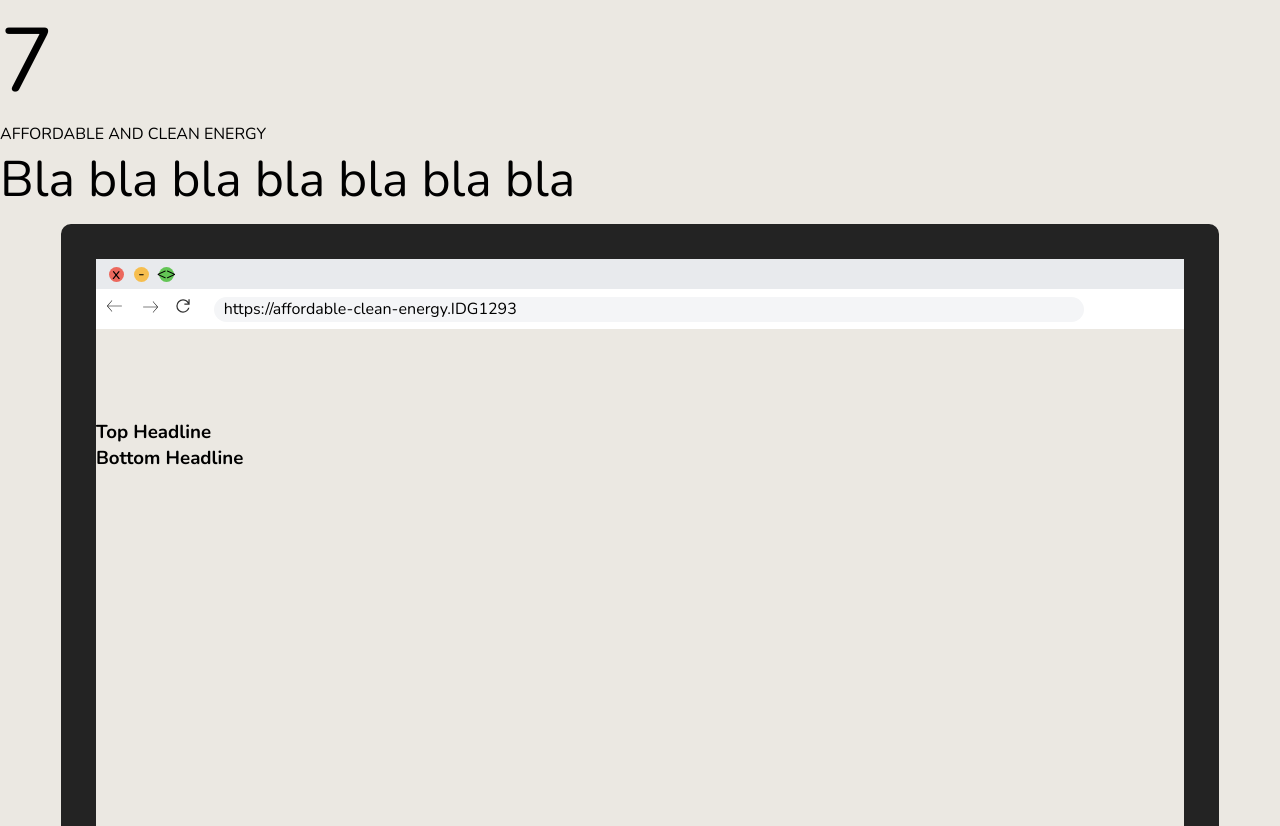
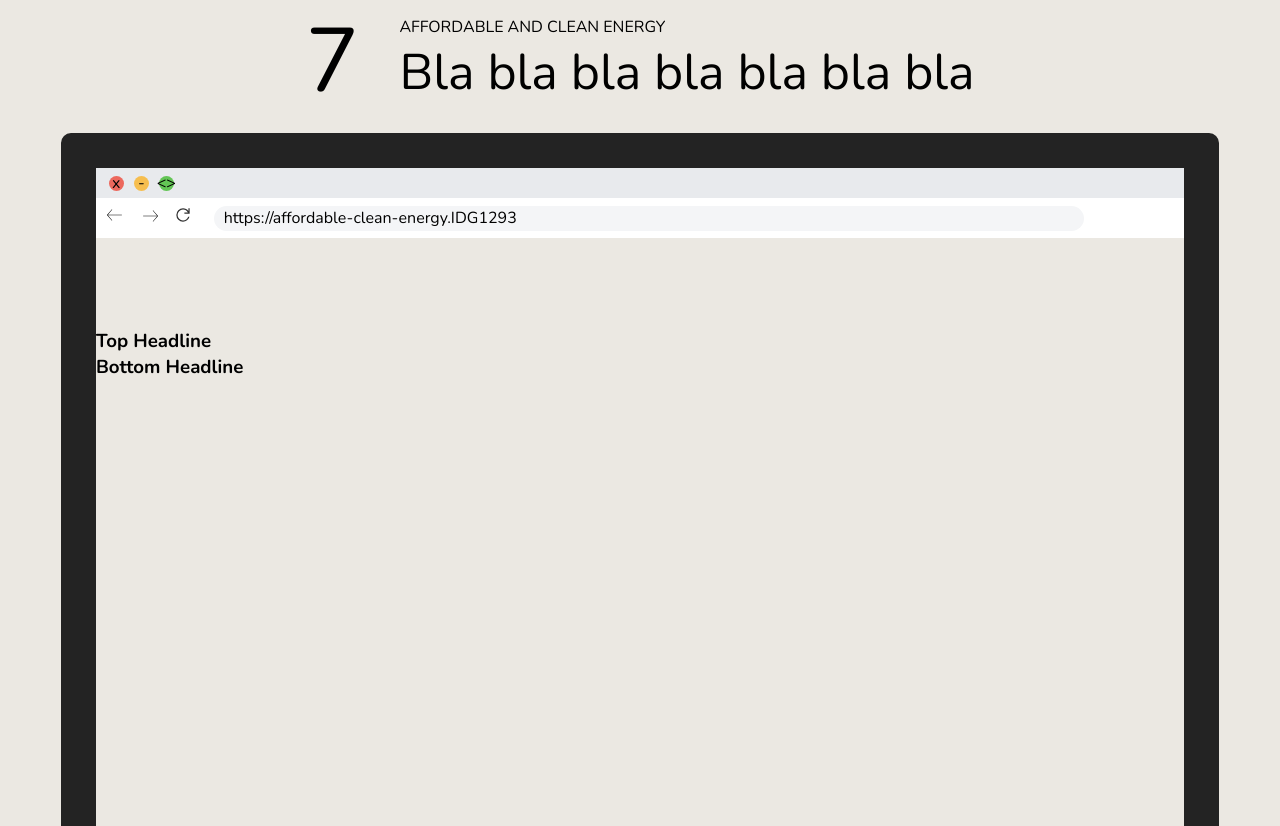
Before and after one commit to AdvancedCSS2023/assignment-3--scrollytelling-group_2, a plain HTML site: page index.html in a window 1280 px wide. Shown: the top 826 px of the page. Drawn offline with nearby package versions, Linux system fonts and the light colour scheme; files that its build step writes are made by us from their sources.

Commit message:
layout styles for introduction

```diff
--- a/styles/_layout.scss
+++ b/styles/_layout.scss
@@ -1,4 +1,31 @@
+.section__start--help{
+    display: flex;
+    justify-content: center;
+    align-items: center;
+}
+
+.flex__container--start{
+    position: relative;
+    display: flex;
+    flex-wrap: wrap;
+    gap: 40px;
+    justify-content: center;
+    align-items: center;
+  }
+
+
+.flex-child--start.heading{
+    display: flex;
+    flex-direction: column;
+    justify-content: center;
+
+}
+
 // Whole laptop screen layout
+.laptop__screen--IO {
+    position: static;
+    top: 10px;
+  }
 .laptop__screen {
     position: relative;
     top: 10px;
```
